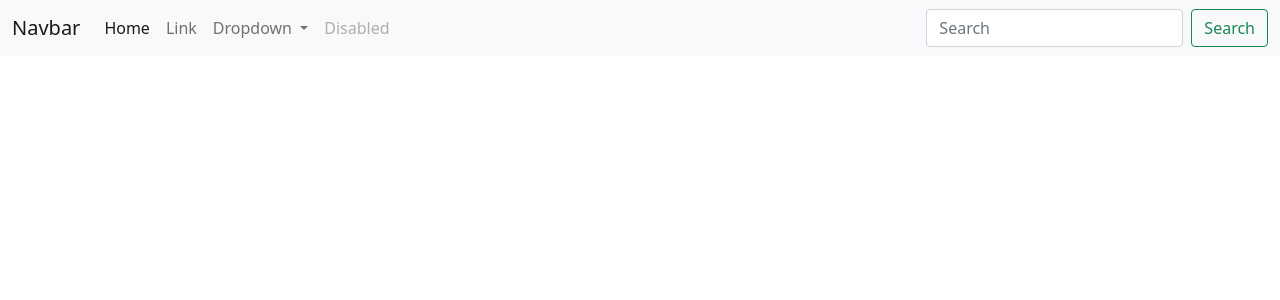
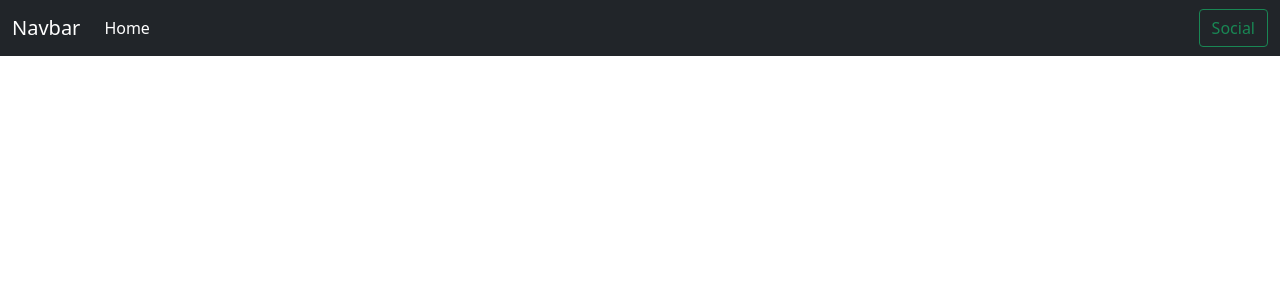
Before and after one commit to Cheddadi-saad/social-login, an Angular app in the folder front-end/: page / in a window 1280 px wide. Shown: the top 300 px of the page. Built offline with nearby package versions, Linux system fonts and the light colour scheme.

Commit message:
Header component

```diff
--- a/front-end/src/app/app.component.html
+++ b/front-end/src/app/app.component.html
@@ -1,37 +1,2 @@
-<nav class="navbar navbar-expand-lg navbar-light bg-light">
-  <div class="container-fluid">
-    <a class="navbar-brand" href="#">Navbar</a>
-    <button class="navbar-toggler" type="button" data-bs-toggle="collapse" data-bs-target="#navbarSupportedContent" aria-controls="navbarSupportedContent" aria-expanded="false" aria-label="Toggle navigation">
-      <span class="navbar-toggler-icon"></span>
-    </button>
-    <div class="collapse navbar-collapse" id="navbarSupportedContent">
-      <ul class="navbar-nav me-auto mb-2 mb-lg-0">
-        <li class="nav-item">
-          <a class="nav-link active" aria-current="page" href="#">Home</a>
-        </li>
-        <li class="nav-item">
-          <a class="nav-link" href="#">Link</a>
-        </li>
-        <li class="nav-item dropdown">
-          <a class="nav-link dropdown-toggle" href="#" id="navbarDropdown" role="button" data-bs-toggle="dropdown" aria-expanded="false">
-            Dropdown
-          </a>
-          <ul class="dropdown-menu" aria-labelledby="navbarDropdown">
-            <li><a class="dropdown-item" href="#">Action</a></li>
-            <li><a class="dropdown-item" href="#">Another action</a></li>
-            <li><hr class="dropdown-divider"></li>
-            <li><a class="dropdown-item" href="#">Something else here</a></li>
-          </ul>
-        </li>
-        <li class="nav-item">
-          <a class="nav-link disabled">Disabled</a>
-        </li>
-      </ul>
-      <form class="d-flex">
-        <input class="form-control me-2" type="search" placeholder="Search" aria-label="Search">
-        <button class="btn btn-outline-success" type="submit">Search</button>
-      </form>
-    </div>
-  </div>
-</nav>
+<app-header></app-header>
 <router-outlet></router-outlet>
--- a/front-end/src/app/app.module.ts
+++ b/front-end/src/app/app.module.ts
@@ -6,12 +6,14 @@ import { AppComponent } from './app.component';
 import { SportingComponent } from './sporting/sporting.component';
 import { HttpClientModule } from '@angular/common/http';
 import { FormsModule } from '@angular/forms';
+import { HeaderComponent } from './componants/header/header.component';
 
 
 @NgModule({
   declarations: [
     AppComponent,
-    SportingComponent
+    SportingComponent,
+    HeaderComponent
   ],
   imports: [
     BrowserModule,
--- /dev/null
+++ b/front-end/src/app/componants/header/header.component.html
@@ -0,0 +1,23 @@
+<nav class="navbar navbar-expand-lg navbar-dark bg-dark">
+  <div class="container-fluid">
+    <a class="navbar-brand" href="#">Navbar</a>
+    <button
+      class="navbar-toggler"
+      type="button"
+      data-bs-toggle="collapse"
+      data-bs-target="#navbarSupportedContent"
+      aria-controls="navbarSupportedContent"
+      aria-expanded="false"
+      aria-label="Toggle navigation">
+      <span class="navbar-toggler-icon"></span>
+    </button>
+    <div class="collapse navbar-collapse" id="navbarSupportedContent">
+      <ul class="navbar-nav me-auto mb-2 mb-lg-0">
+        <li class="nav-item">
+          <a class="nav-link active" aria-current="page" href="/home">Home</a>
+        </li>
+      </ul>
+      <button class="btn btn-outline-success my-2 my-sm-0" type="submit">Social</button>
+    </div>
+  </div>
+</nav>
--- /dev/null
+++ b/front-end/src/app/componants/header/header.component.ts
@@ -0,0 +1,15 @@
+import { Component, OnInit } from '@angular/core';
+
+@Component({
+  selector: 'app-header',
+  templateUrl: './header.component.html',
+  styleUrls: ['./header.component.css']
+})
+export class HeaderComponent implements OnInit {
+
+  constructor() { }
+
+  ngOnInit(): void {
+  }
+
+}
```
Also changed, not shown: front-end/src/app/componants/header/header.component.css (added), 1 other file (tests, documents, lock files or other folders).
